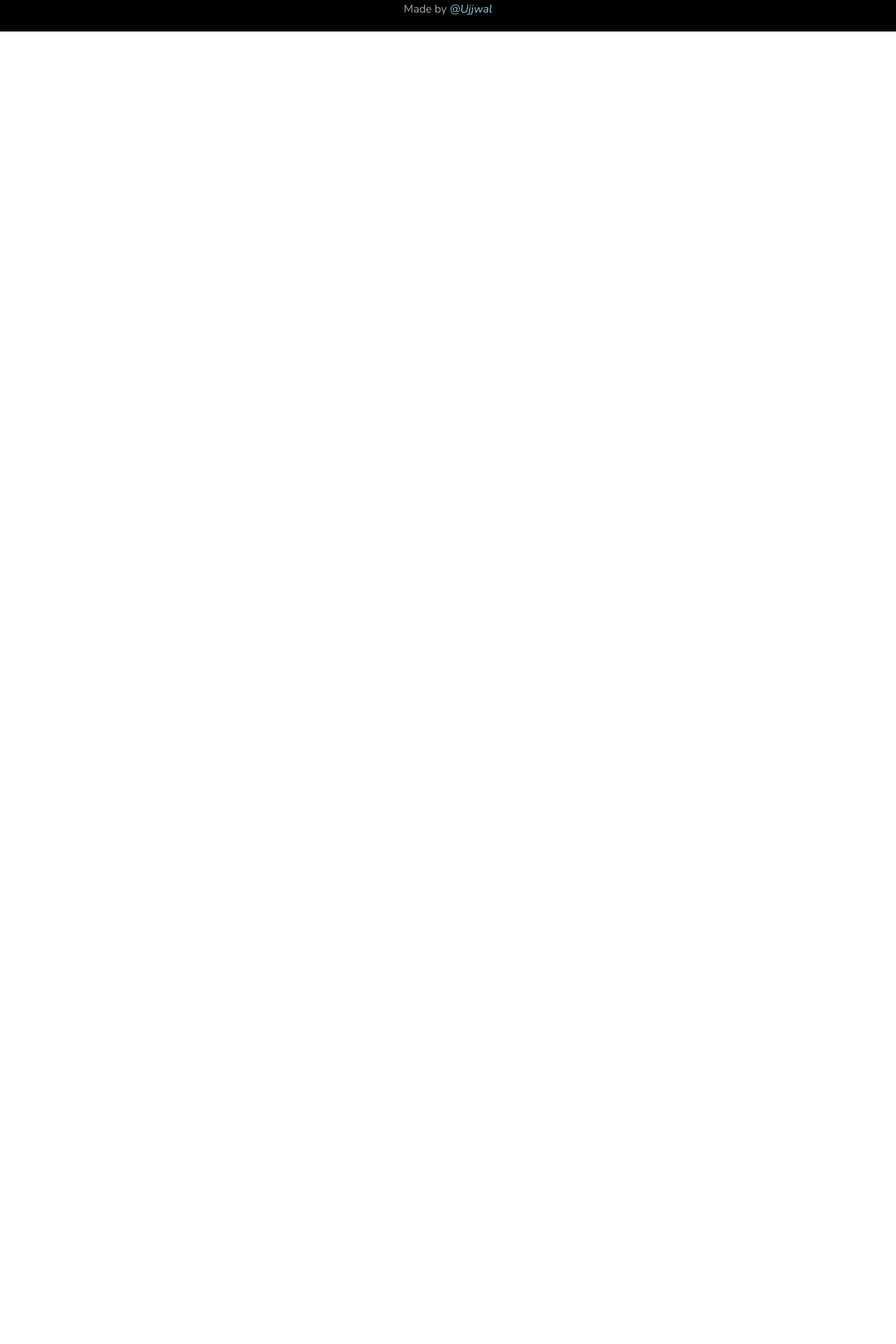
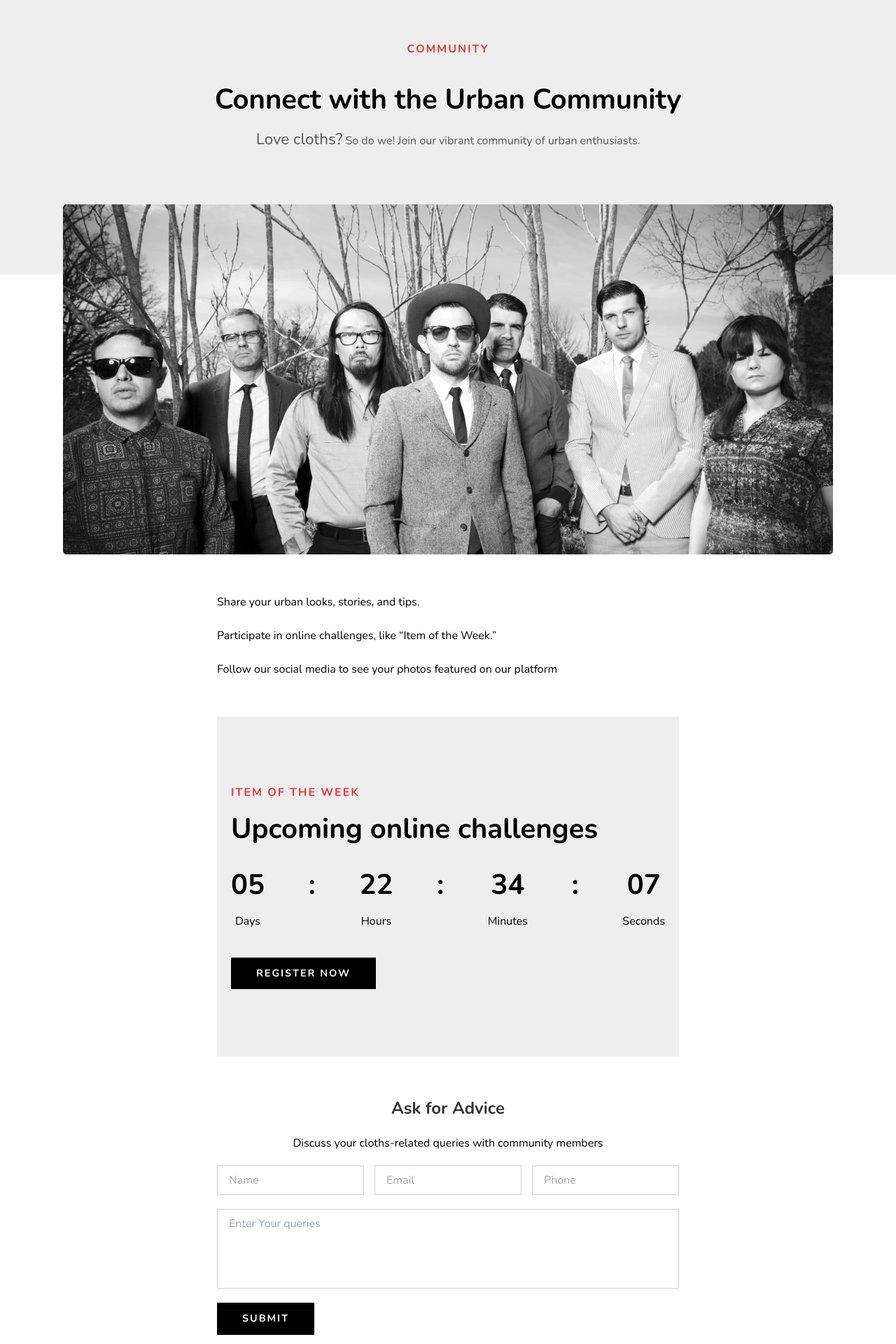
Before and after one commit to Ujjwal-Paul/Urban-Store, a React (Vite) app: page /community in a window 1280 px wide. Shown: the part 480-2400 px from the top of the page at 70% size. Before the commit the page ends 800 px from the top, so only its background shows below. Built offline with nearby package versions, Linux system fonts and the light colour scheme.

Commit message:
Community Page Added

```diff
--- a/src/Community.jsx
+++ b/src/Community.jsx
@@ -1,10 +1,95 @@
+import { useState, useEffect } from "react";
+import Button from "./Button";
 
-
+const defaultTime = 513253; // Seconds
 
 export default function Community() {
+    const [time, setTime] = useState(defaultTime);
+
+    useEffect(() => {
+        const timer = setInterval(() => {
+            setTime((prevTime) => (prevTime > 0 ? prevTime - 1 : 0));
+        }, 1000);
+
+        return () => clearInterval(timer);
+    }, []);
+
+    const dd = String(Math.floor(time / 86400)).padStart(2, '0');
+    const hh = String(Math.floor((time % 86400) / 3600)).padStart(2, '0');
+    const mm = String(Math.floor((time % 3600) / 60)).padStart(2, '0');
+    const ss = String(time % 60).padStart(2, '0');
+
     return (
-        <div className="">
-            Community
+        <div>
+            <div className="relative h-[350px] w-full">
+                <p className="absolute m-auto inset-0 flex items-center justify-center text-[#fff] text-[3.5rem] font-[700]">Community</p>
+                <img className="h-full w-full object-cover" src="/cover.jpg" alt="community" />
+            </div>
+
+            <div className="bg-[#eee] px-5 pt-28 pb-44 text-center">
+                <p className="uppercase text-[#E53637] font-[700] tracking-[2px] mb-10">Community</p>
+                <p className="font-[700] text-[2.5rem] leading-[2.5rem]  mb-5">Connect with the Urban Community</p>
+                <p className="text-[#555]"><span className="text-[1.4rem] mr-1">Love cloths?</span>So do we! Join our vibrant community of urban enthusiasts.</p>
+            </div>
+
+            <div className="flex justify-center mt-[-100px] px-5">
+                <img className="w-[90vw] max-w-[1100px] max-h-[500px] object-cover rounded-[5px]" src="/group-pic.jpg" alt="community img" />
+            </div>
+
+            <div className="mt-14 px-5 w-full max-w-[700px] m-auto">
+                <div className="mb-14">
+                    Share your urban looks, stories, and tips.<br /><br />
+                    Participate in online challenges, like “Item of the Week.”<br /><br />
+                    Follow our social media to see your photos featured on our platform
+                </div>
+                <div className="bg-[#eee] px-5 py-24">
+                    <p className="uppercase text-[#E53637] font-[700] tracking-[2px] mb-5">Item of the Week</p>
+                    <p className="font-[700] text-[2.5rem] leading-[2.5rem] mb-10">Upcoming online challenges</p>
+
+                    <div className="flex justify-between text-center mb-10">
+                        <span>
+                            <p className="font-[700] text-[2.5rem] leading-[2.5rem] mb-5">{dd}</p>
+                            <p>Days</p>
+                        </span>
+                        <span className="font-[700] text-[2.5rem] leading-[2.5rem] mb-5">:</span>
+                        <span>
+                            <p className="font-[700] text-[2.5rem] leading-[2.5rem] mb-5">{hh}</p>
+                            <p>Hours</p>
+                        </span>
+                        <span className="font-[700] text-[2.5rem] leading-[2.5rem] mb-5">:</span>
+                        <span>
+                            <p className="font-[700] text-[2.5rem] leading-[2.5rem] mb-5">{mm}</p>
+                            <p>Minutes</p>
+                        </span>
+                        <span className="font-[700] text-[2.5rem] leading-[2.5rem] mb-5">:</span>
+                        <span>
+                            <p className="font-[700] text-[2.5rem] leading-[2.5rem] mb-5">{ss}</p>
+                            <p>Seconds</p>
+                        </span>
+                    </div>
+
+                    <Button message="REGISTER NOW" />
+                </div>
+            </div>
+
+            <div className="mt-14 mb-24 px-5 max-w-[700px] m-auto">
+                <div className="text-center mb-5">
+                    <p className="font-[700] text-[#333] text-[1.5rem] mb-5">Ask for Advice</p>
+                    <p>Discuss your cloths-related queries with community members</p>
+                </div>
+
+                <form className="flex flex-col" onSubmit={(e) => e.preventDefault()}>
+                    <div className="flex flex-col md:flex-row justify-between">
+                        <input className="md:w-[210px] outline-none border-[1px] border-[#00000030] py-2 px-4 mb-5" type="text" placeholder="Name" />
+                        <input className="md:w-[210px] outline-none border-[1px] border-[#00000030] py-2 px-4 mb-5" type="email" placeholder="Email" />
+                        <input className="md:w-[210px] outline-none border-[1px] border-[#00000030] py-2 px-4 mb-5" type="phone" placeholder="Phone" />
+                    </div>
+
+                    <textarea className="outline-none border-[1px] border-[#00000030] py-2 px-4 mb-5 resize-none" rows={4} placeholder="Enter Your queries"></textarea>
+
+                    <Button message="Submit" />
+                </form>
+            </div>
         </div>
     );
 }
--- a/src/Footer.jsx
+++ b/src/Footer.jsx
@@ -62,10 +62,10 @@ function SocialMedia() {
     <div>
       <p className="text-[#ddd] font-[700] mb-4">SOCIAL MEDIA</p>
       <div className="flex max-w-[200px] justify-between mb-8">
-        <FaFacebook className="text-[2rem] mr-5" />
-        <FaInstagram className="text-[2rem] mr-5" />
-        <FaXTwitter className="text-[2rem] mr-5" />
-        <FaPinterestSquare className="text-[2rem]" />
+        <FaFacebook className="hover:text-[#fff] transition-color duration-200 text-[2rem] mr-5" />
+        <FaInstagram className="hover:text-[#fff] transition-color duration-200 text-[2rem] mr-5" />
+        <FaXTwitter className="hover:text-[#fff] transition-color duration-200 text-[2rem] mr-5" />
+        <FaPinterestSquare className="hover:text-[#fff] transition-color duration-200 text-[2rem]" />
       </div>
     </div>
   );
@@ -76,12 +76,12 @@ function QuickLinks() {
     <div>
       <p className="text-[#ddd] font-[700] mb-2">QUICK LINKS</p>
       <div className="flex flex-col mb-8">
-        <NavLink to="/" className="mb-2">Home</NavLink>
-        <NavLink to="about" className="mb-2">About</NavLink>
-        <NavLink to="blog" className="mb-2">Blog</NavLink>
-        <NavLink to="events" className="mb-2">Events</NavLink>
-        <NavLink to="community" className="mb-2">Community</NavLink>
-        <NavLink to="contacts">Contact Us</NavLink>
+        <NavLink to="/" className="mb-2 hover:text-[#fff] transition-color duration-200">Home</NavLink>
+        <NavLink to="about" className="mb-2 hover:text-[#fff] transition-color duration-200">About</NavLink>
+        <NavLink to="blog" className="mb-2 hover:text-[#fff] transition-color duration-200">Blog</NavLink>
+        <NavLink to="events" className="mb-2 hover:text-[#fff] transition-color duration-200">Events</NavLink>
+        <NavLink to="community" className="mb-2 hover:text-[#fff] transition-color duration-200">Community</NavLink>
+        <NavLink to="contacts" className="hover:text-[#fff] transition-color duration-200">Contact Us</NavLink>
       </div>
     </div>
   );
```
Also changed, not shown: public/cover.jpg (added), public/group-pic.jpg (added).
